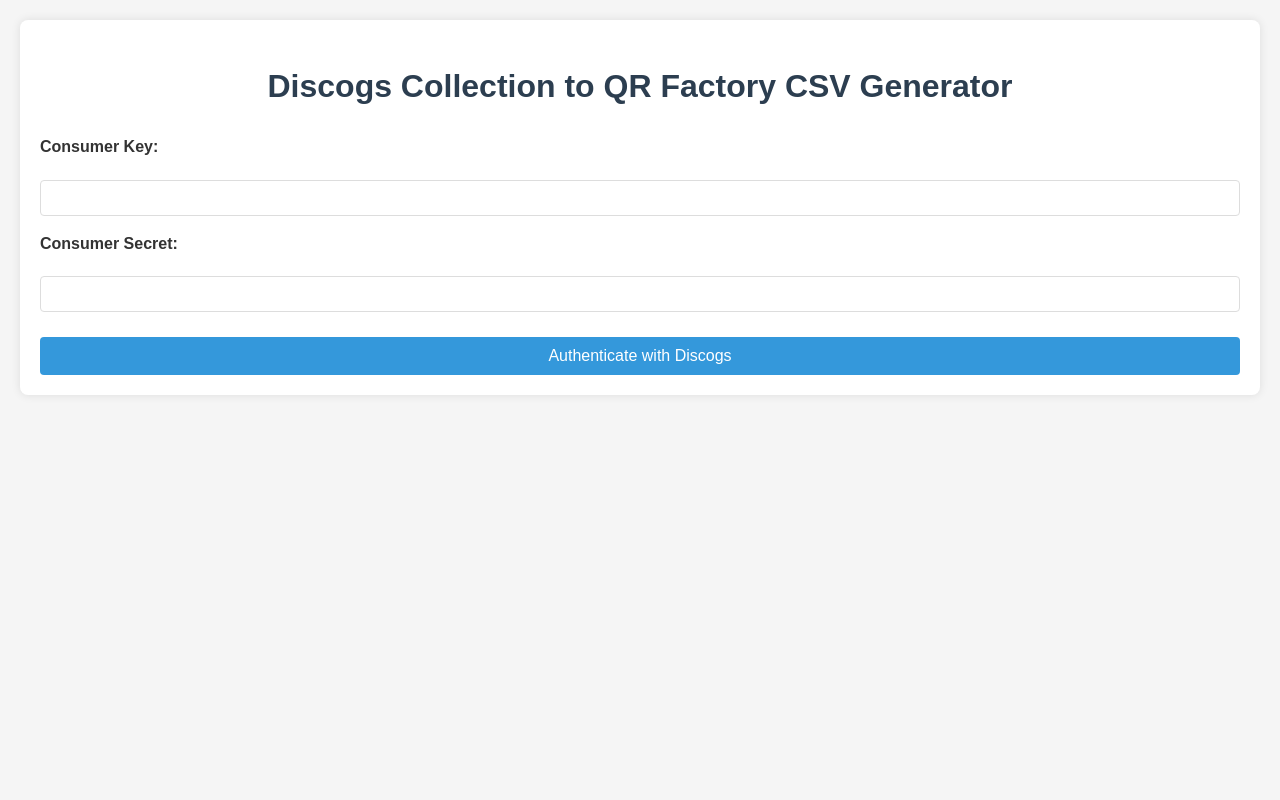
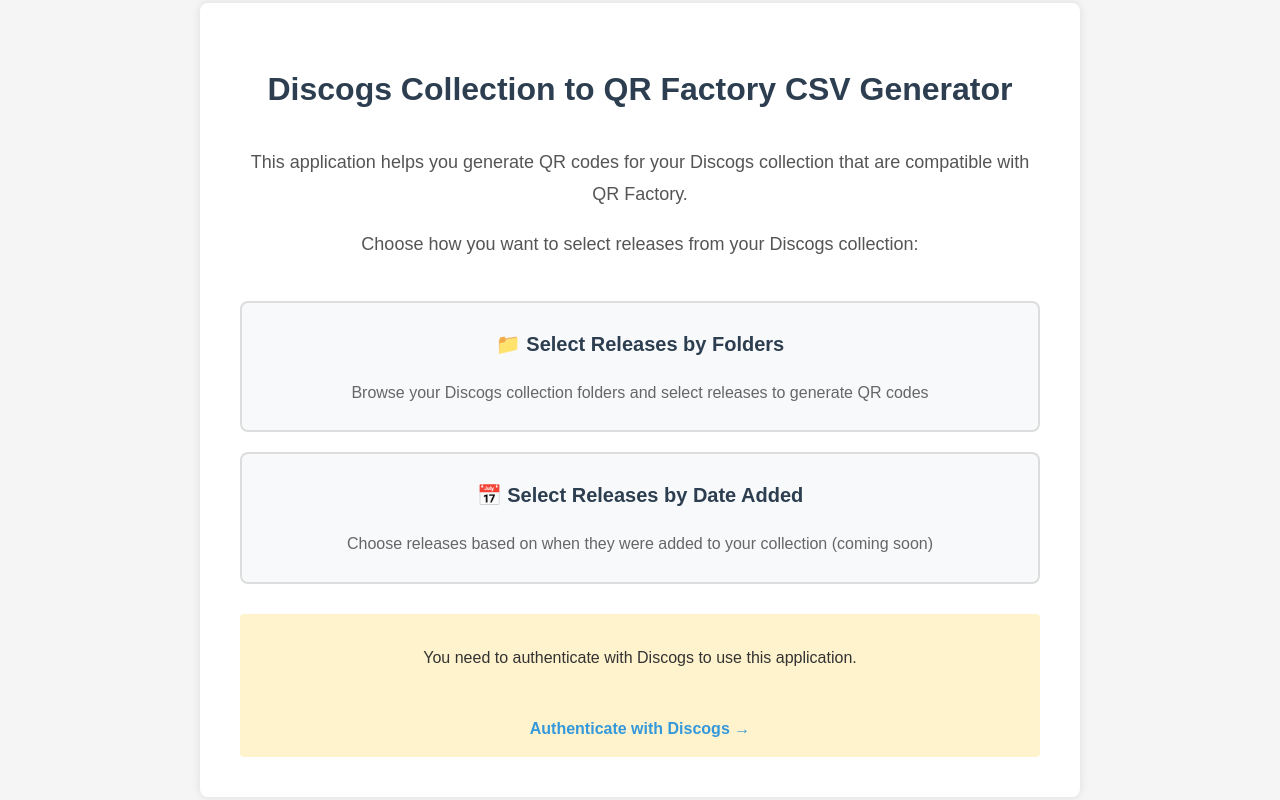
Before and after one commit to bollewolle/pyqrfactorydiscogs, a Flask app: page / in a window 1280 px wide. Run offline with Flask 3, Linux system fonts and the light colour scheme.

Commit message:
Add landing page and update authentication and links accordingly, plus add placeholder for future workflow

```diff
--- a/app/routes.py
+++ b/app/routes.py
@@ -31,8 +31,8 @@
 bp = Blueprint('main', __name__)
 
 @bp.route('/')
-def index():
-    """Main page with authentication form or auto-authentication if .env exists"""
+def landing():
+    """Landing page with selection options"""
     # Skip auto-authentication during tests
     if not is_test_environment() and os.path.exists('.env'):
         load_dotenv(DOTENV_PATH)
@@ -43,8 +43,9 @@
         oauth_token = os.getenv('DISCOGS_OAUTH_TOKEN')
         oauth_secret = os.getenv('DISCOGS_OAUTH_TOKEN_SECRET')
 
-        # If all credentials are present, auto-authenticate and redirect
-        if consumer_key and consumer_secret and oauth_token and oauth_secret:
+        # If all credentials are present and user is not already authenticated, auto-authenticate
+        if (consumer_key and consumer_secret and oauth_token and oauth_secret and
+            ('oauth_token' not in session or 'oauth_secret' not in session)):
             try:
                 # Initialize client with credentials from .env
                 client = DiscogsCollectionClient(
@@ -65,14 +66,43 @@
                 session['oauth_secret'] = oauth_secret
 
                 flash('Successfully authenticated using .env credentials!', 'success')
-                return redirect(url_for('main.folders'))
+                return redirect(url_for('main.landing'))
 
             except Exception as e:
                 current_app.logger.error(f"Auto-authentication error: {str(e)}")
-                # If auto-authentication fails, show the authentication form
+                # If auto-authentication fails, continue to show the landing page
                 pass
 
+    # Check if user is authenticated
+    authenticated = 'oauth_token' in session and 'oauth_secret' in session
+
+    return render_template('landing.html', authenticated=authenticated)
+
+@bp.route('/authenticate-page')
+def authenticate_page():
+    """Authentication page for Discogs credentials"""
     return render_template('index.html')
+
+@bp.route('/select-by-folders')
+def select_by_folders():
+    """Route for selecting releases by folders"""
+    # Check if authenticated
+    if 'oauth_token' not in session or 'oauth_secret' not in session:
+        flash('Please authenticate first', 'error')
+        return redirect(url_for('main.authenticate_page'))
+
+    return redirect(url_for('main.folders'))
+
+@bp.route('/select-by-date')
+def select_by_date():
+    """Route for selecting releases by date added (placeholder for future functionality)"""
+    # Check if authenticated
+    if 'oauth_token' not in session or 'oauth_secret' not in session:
+        flash('Please authenticate first', 'error')
+        return redirect(url_for('main.authenticate_page'))
+
+    flash('Select releases by date added functionality is coming soon!', 'info')
+    return redirect(url_for('main.landing'))
 
 @bp.route('/authenticate', methods=['POST'])
 def authenticate():
@@ -84,7 +114,7 @@
 
     if not consumer_key or not consumer_secret:
         flash('Consumer key and secret are required', 'error')
-        return redirect(url_for('main.index'))
+        return redirect(url_for('main.authenticate_page'))
 
     try:
         # Initialize client with credentials from form
@@ -148,12 +178,12 @@
                 current_app.logger.error(f"Failed to update .env file: {str(env_error)}")
 
         flash('Successfully authenticated!', 'success')
-        return redirect(url_for('main.folders'))
+        return redirect(url_for('main.landing'))
 
     except Exception as e:
         current_app.logger.error(f"Authentication error: {str(e)}")
         flash('An error occurred during authentication', 'error')
-        return redirect(url_for('main.index'))
+        return redirect(url_for('main.landing'))
 
 @bp.route('/oauth-callback')
 def oauth_callback():
@@ -232,7 +262,7 @@
     # Check if authenticated
     if 'oauth_token' not in session or 'oauth_secret' not in session:
         flash('Please authenticate first', 'error')
-        return redirect(url_for('main.index'))
+        return redirect(url_for('main.authenticate_page'))
 
     try:
         # Initialize client with credentials and tokens from session
@@ -260,7 +290,7 @@
     except Exception as e:
         current_app.logger.error(f"Error fetching folders: {str(e)}")
         flash('Failed to retrieve collection folders', 'error')
-        return redirect(url_for('main.index'))
+        return redirect(url_for('main.landing'))
 
 @bp.route('/releases/<int:folder_id>', methods=['GET', 'POST'])
 def releases(folder_id):
@@ -281,7 +311,7 @@
     # Check if authenticated
     if 'oauth_token' not in session or 'oauth_secret' not in session:
         flash('Please authenticate first', 'error')
-        return redirect(url_for('main.index'))
+        return redirect(url_for('main.authenticate_page'))
 
     try:
         # Initialize client with credentials and tokens from session
@@ -370,7 +400,7 @@
     except Exception as e:
         current_app.logger.error(f"Error fetching releases: {str(e)}")
         flash('Failed to retrieve releases from folder', 'error')
-        return redirect(url_for('main.folders'))
+        return redirect(url_for('main.landing'))
 
 
 @bp.route('/preview/', methods=['GET', 'POST'])
@@ -382,7 +412,7 @@
     # Check if authenticated
     if 'oauth_token' not in session or 'oauth_secret' not in session:
         flash('Please authenticate first', 'error')
-        return redirect(url_for('main.index'))
+        return redirect(url_for('main.authenticate_page'))
 
     try:
         # Get selected release IDs from form
@@ -468,7 +498,7 @@
     # Check if authenticated
     if 'oauth_token' not in session or 'oauth_secret' not in session:
         flash('Please authenticate first', 'error')
-        return redirect(url_for('main.index'))
+        return redirect(url_for('main.authenticate_page'))
 
     # Check if preview exists
     if 'csv_preview' not in session:
@@ -590,7 +620,7 @@
     # Check if authenticated
     if 'oauth_token' not in session or 'oauth_secret' not in session:
         flash('Please authenticate first', 'error')
-        return redirect(url_for('main.index'))
+        return redirect(url_for('main.authenticate_page'))
 
     try:
         # Get row count
@@ -723,7 +753,7 @@
     # Check if authenticated
     if 'oauth_token' not in session or 'oauth_secret' not in session:
         flash('Please authenticate first', 'error')
-        return redirect(url_for('main.index'))
+        return redirect(url_for('main.authenticate_page'))
 
     # Check if preview exists
     if 'csv_preview' not in session:
@@ -780,4 +810,4 @@
     """
     session.clear()
     flash('Session cleared', 'info')
-    return redirect(url_for('main.index'))
+    return redirect(url_for('main.landing'))
--- a/app/templates/folders.html
+++ b/app/templates/folders.html
@@ -31,8 +31,8 @@
 </form>
 
 <div class="actions">
-  <a href="{{ url_for('main.index') }}" class="btn-secondary"
-    >Back to Authentication</a
+  <a href="{{ url_for('main.landing') }}" class="btn-secondary"
+    >Back to Landing Page</a
   >
 </div>
 {% endblock %}
--- /dev/null
+++ b/app/templates/landing.html
@@ -0,0 +1,166 @@
+<!DOCTYPE html>
+<html lang="en">
+  <head>
+    <meta charset="UTF-8" />
+    <meta name="viewport" content="width=device-width, initial-scale=1.0" />
+    <title>Discogs Collection to QR Factory CSV Generator</title>
+    <style>
+      body {
+        font-family: Arial, sans-serif;
+        line-height: 1.6;
+        margin: 0;
+        padding: 0;
+        background-color: #f5f5f5;
+        color: #333;
+        display: flex;
+        justify-content: center;
+        align-items: center;
+        min-height: 100vh;
+      }
+      .container {
+        max-width: 800px;
+        margin: 0 auto;
+        background: white;
+        padding: 40px;
+        border-radius: 8px;
+        box-shadow: 0 0 10px rgba(0, 0, 0, 0.1);
+        text-align: center;
+      }
+      h1 {
+        color: #2c3e50;
+        margin-bottom: 30px;
+      }
+      .description {
+        margin-bottom: 40px;
+        font-size: 18px;
+        color: #555;
+        line-height: 1.8;
+      }
+      .options {
+        display: flex;
+        flex-direction: column;
+        gap: 20px;
+        margin-top: 30px;
+      }
+      .option-card {
+        background-color: #f8f9fa;
+        border: 2px solid #ddd;
+        border-radius: 8px;
+        padding: 25px;
+        cursor: pointer;
+        transition: all 0.3s ease;
+        text-decoration: none;
+        color: #333;
+      }
+      .option-card:hover {
+        border-color: #3498db;
+        background-color: #e8f4fc;
+        transform: translateY(-2px);
+        box-shadow: 0 4px 8px rgba(0, 0, 0, 0.1);
+      }
+      .option-card h3 {
+        margin-top: 0;
+        color: #2c3e50;
+        font-size: 20px;
+      }
+      .option-card p {
+        margin-bottom: 0;
+        color: #666;
+        font-size: 16px;
+      }
+      .auth-link {
+        display: inline-block;
+        margin-top: 30px;
+        color: #3498db;
+        text-decoration: none;
+        font-weight: bold;
+      }
+      .auth-link:hover {
+        text-decoration: underline;
+      }
+      .flash-messages {
+        margin-bottom: 20px;
+        text-align: left;
+      }
+      .flash-success {
+        background-color: #d4edda;
+        color: #155724;
+        padding: 10px;
+        border-radius: 4px;
+        margin-bottom: 10px;
+      }
+      .flash-error {
+        background-color: #f8d7da;
+        color: #721c24;
+        padding: 10px;
+        border-radius: 4px;
+        margin-bottom: 10px;
+      }
+      .flash-info {
+        background-color: #d1ecf1;
+        color: #0c5460;
+        padding: 10px;
+        border-radius: 4px;
+        margin-bottom: 10px;
+      }
+    </style>
+  </head>
+  <body>
+    <div class="container">
+      {% with messages = get_flashed_messages(with_categories=true) %} {% if
+      messages %}
+      <div class="flash-messages">
+        {% for category, message in messages %}
+        <div class="flash-{{ category }}">{{ message }}</div>
+        {% endfor %}
+      </div>
+      {% endif %} {% endwith %}
+
+      <h1>Discogs Collection to QR Factory CSV Generator</h1>
+
+      <div class="description">
+        <p>
+          This application helps you generate QR codes for your Discogs
+          collection that are compatible with QR Factory.
+        </p>
+        <p>
+          Choose how you want to select releases from your Discogs collection:
+        </p>
+      </div>
+
+      <div class="options">
+        <a href="{{ url_for('main.select_by_folders') }}" class="option-card">
+          <h3>📁 Select Releases by Folders</h3>
+          <p>
+            Browse your Discogs collection folders and select releases to
+            generate QR codes
+          </p>
+        </a>
+
+        <a href="{{ url_for('main.select_by_date') }}" class="option-card">
+          <h3>📅 Select Releases by Date Added</h3>
+          <p>
+            Choose releases based on when they were added to your collection
+            (coming soon)
+          </p>
+        </a>
+      </div>
+
+      {% if not authenticated %}
+      <div
+        style="
+          margin-top: 30px;
+          padding: 15px;
+          background-color: #fff3cd;
+          border-radius: 4px;
+        "
+      >
+        <p>You need to authenticate with Discogs to use this application.</p>
+        <a href="{{ url_for('main.authenticate_page') }}" class="auth-link"
+          >Authenticate with Discogs →</a
+        >
+      </div>
+      {% endif %}
+    </div>
+  </body>
+</html>
--- a/app/templates/oauth_callback.html
+++ b/app/templates/oauth_callback.html
@@ -27,7 +27,7 @@
     <div class="error-details"><strong>Error:</strong> {{ error_message }}</div>
     {% endif %}
 
-    <p>Please <a href="{{ url_for('main.index') }}">try again</a>.</p>
+    <p>Please <a href="{{ url_for('main.authenticate_page') }}">try again</a>.</p>
   </div>
   {% endif %}
 </div>
```
Also changed, not shown: tests/integration/test_flask_app.py (+25 -4 lines).
